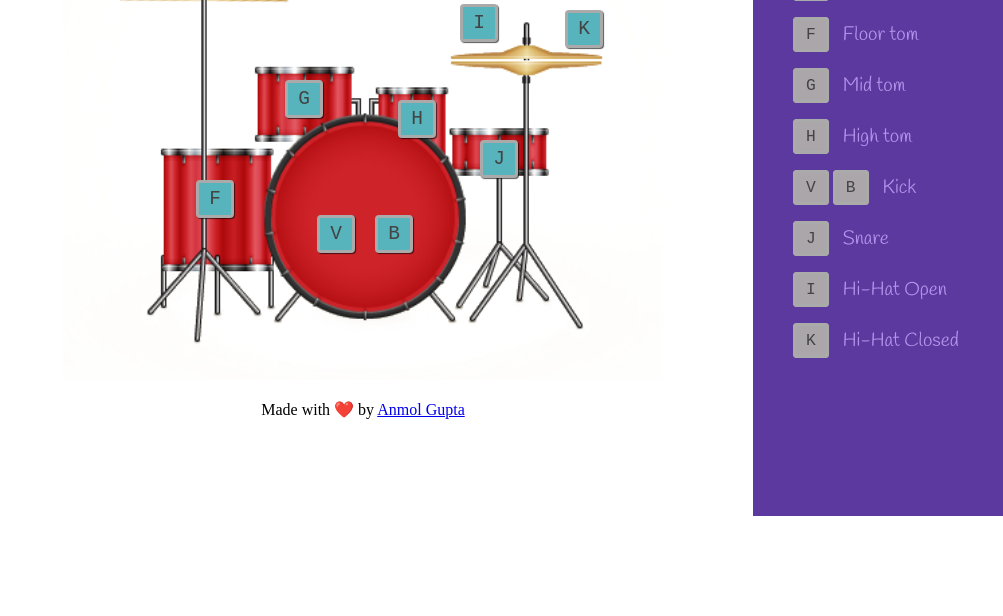
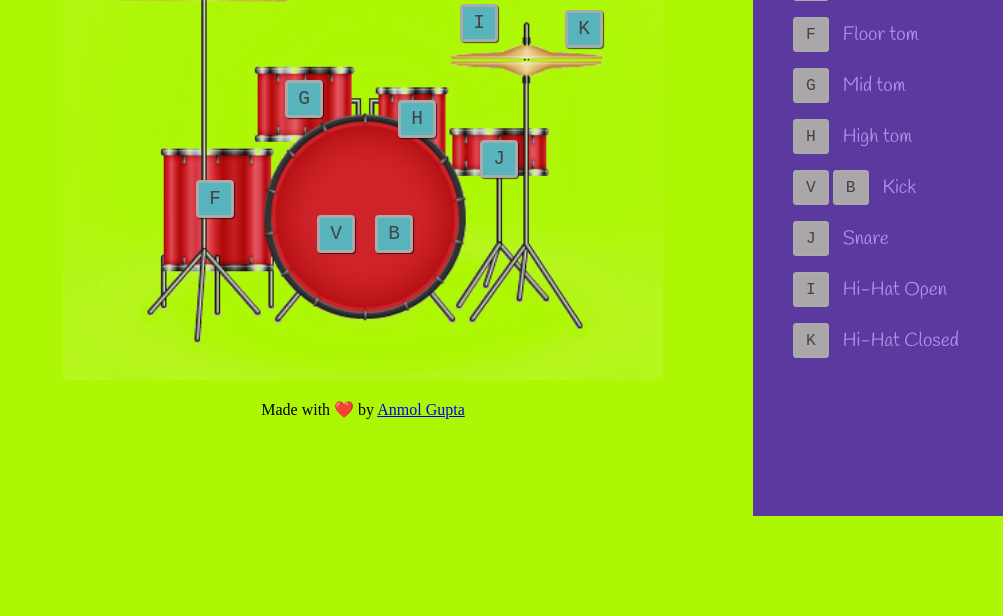
Before and after one commit to anmolkgupta/Drum-Kit, a plain HTML site: page index.html in a window 1280 px wide. Shown: the part 184-800 px from the top of the page, without its empty margins (277-1280 px from the left). Drawn offline with Linux system fonts and the light colour scheme.

Commit message:
background-color-updated

```diff
--- a/index.css
+++ b/index.css
@@ -2,7 +2,7 @@ html,
 body {
     padding: 0;
     margin: 0;
-    background-color: #fff;
+    background-color: #aef704;
 }
 .main-wrapper {
     margin: 30px auto 0;
```
